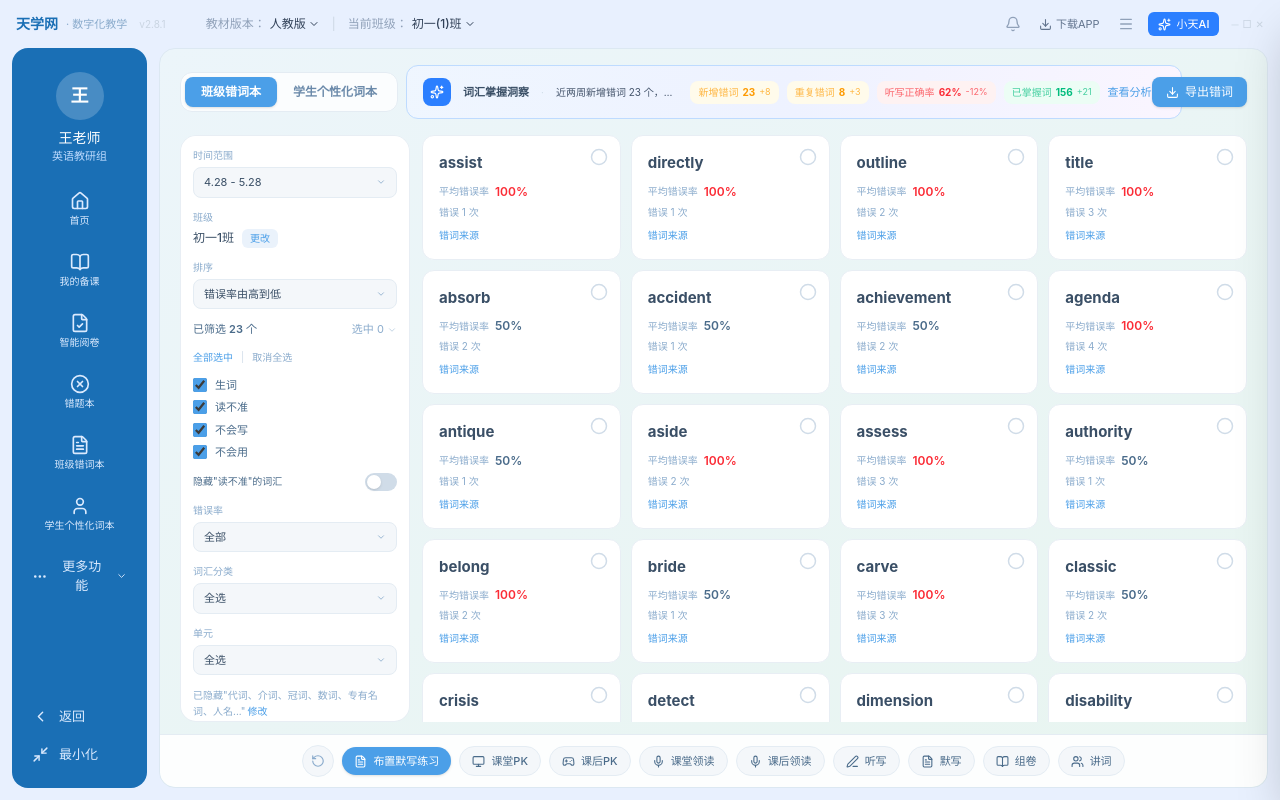
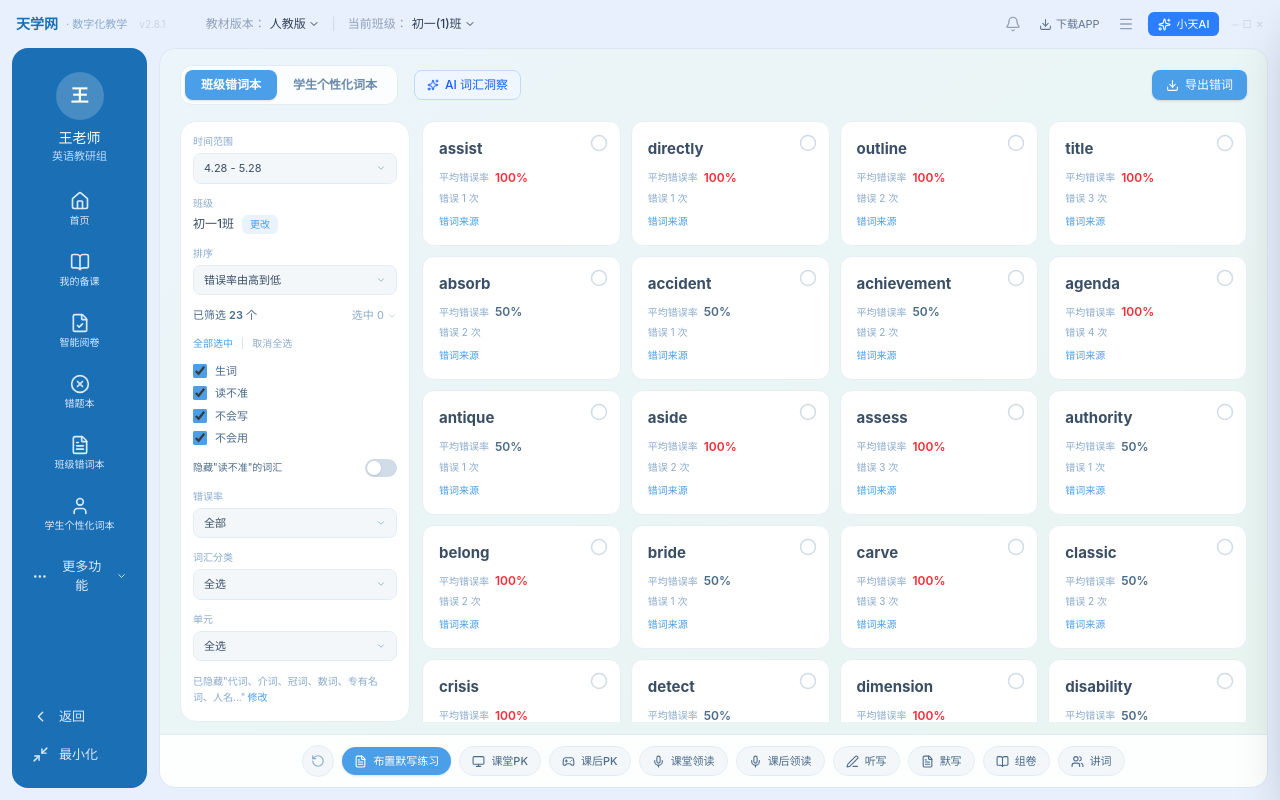
Before and after one commit to 4mjb5zs24c-wq/xiaotian-ai, a React (Vite) app: page /wrong-words in a window 1280 px wide. Built offline with nearby package versions, Linux system fonts and the light colour scheme.

Commit message:
fix: 错题本去掉上方洞察; 错词本洞察替换为词汇AI洞察入口

```diff
--- a/src/pages/WrongQuestionPage.tsx
+++ b/src/pages/WrongQuestionPage.tsx
@@ -3,8 +3,6 @@ import {
   ChevronDown, Search, Play, Pause, Plus, ShoppingBag,
   BookOpen, FileText, ChevronLeft,
 } from 'lucide-react'
-import SpecializedInsightEntry from '../ai/components/SpecializedInsightEntry'
-
 // ── Types ──────────────────────────────────────────────
 
 interface QuestionOption {
@@ -289,11 +287,6 @@ export default function WrongQuestionPage() {
             学生错题
           </button>
 
-          {/* Specialized Insight Entry */}
-          <div className="flex-1 min-w-0 mx-3">
-            <SpecializedInsightEntry type="vocabulary" />
-          </div>
-
           {/* Right actions in tab bar */}
           <div className="ml-auto flex items-center gap-2 pr-4">
             <button
--- a/src/pages/WrongWordPage.tsx
+++ b/src/pages/WrongWordPage.tsx
@@ -1,11 +1,10 @@
 import { useState, useEffect } from 'react'
-import { useSearchParams } from 'react-router-dom'
+import { useSearchParams, useNavigate } from 'react-router-dom'
 import {
   Download, ChevronDown,
   RotateCcw, Monitor, Gamepad2, Mic, PenLine, FileText,
-  BookOpen, Users, Circle, CheckCircle, ChevronRight,
+  BookOpen, Users, Circle, CheckCircle, ChevronRight, Sparkles,
 } from 'lucide-react'
-import SpecializedInsightEntry from '../ai/components/SpecializedInsightEntry'
 
 // ── Types ──────────────────────────────────────────────
 
@@ -142,6 +141,7 @@ function WordCard({
 
 export default function WrongWordPage() {
   const [searchParams, setSearchParams] = useSearchParams()
+  const navigate = useNavigate()
 
   const tabParam = searchParams.get('tab')
   const [activeTab, setActiveTab] = useState<'class' | 'student'>(
@@ -228,8 +228,14 @@ export default function WrongWordPage() {
                 学生个性化词本
               </button>
             </div>
-            {/* Specialized Insight Entry */}
-            <SpecializedInsightEntry type={activeTab === 'student' ? 'vocabulary-student' : 'vocabulary'} />
+            {/* AI 词汇洞察入口 */}
+            <button
+              onClick={() => navigate('/vocabulary-insight')}
+              className="flex items-center gap-1.5 px-3 py-1.5 bg-blue-50 border border-blue-200 rounded-lg text-xs font-medium text-blue-600 hover:bg-blue-100 transition-colors ml-2"
+            >
+              <Sparkles size={12} />
+              AI 词汇洞察
+            </button>
           </div>
 
           {/* Export button */}
```
